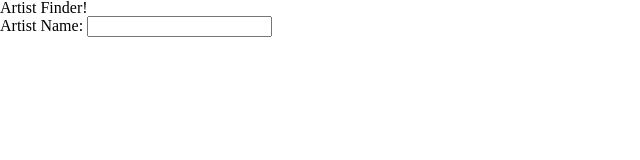
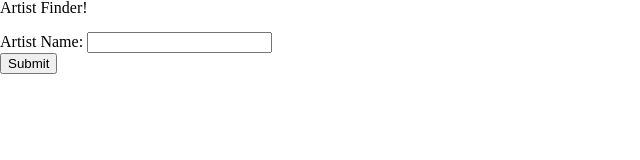
Before and after one commit to domcerminara/Project1, a plain HTML site: page index.html in a window 1280 px wide. Shown: the whole page, without its empty margins (0-640 px from the left). Drawn offline with Linux system fonts and the light colour scheme.

Commit message:
html changes

```diff
--- a/index.html
+++ b/index.html
@@ -10,10 +10,11 @@
   <body>
     <div id="wrapper">
       <h1>Artist Finder!</h1>
-
+      </br>
       <form>
         Artist Name: <input type="text" name="artist" />
       </form>
+      <button>Submit</button>
     </div>
   </body>
 </html>
```
